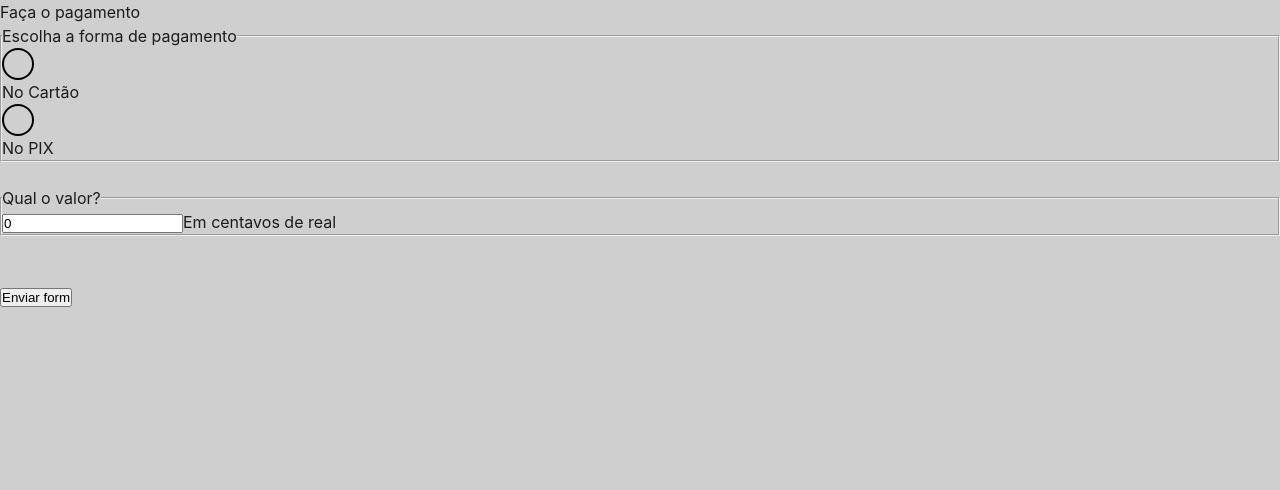
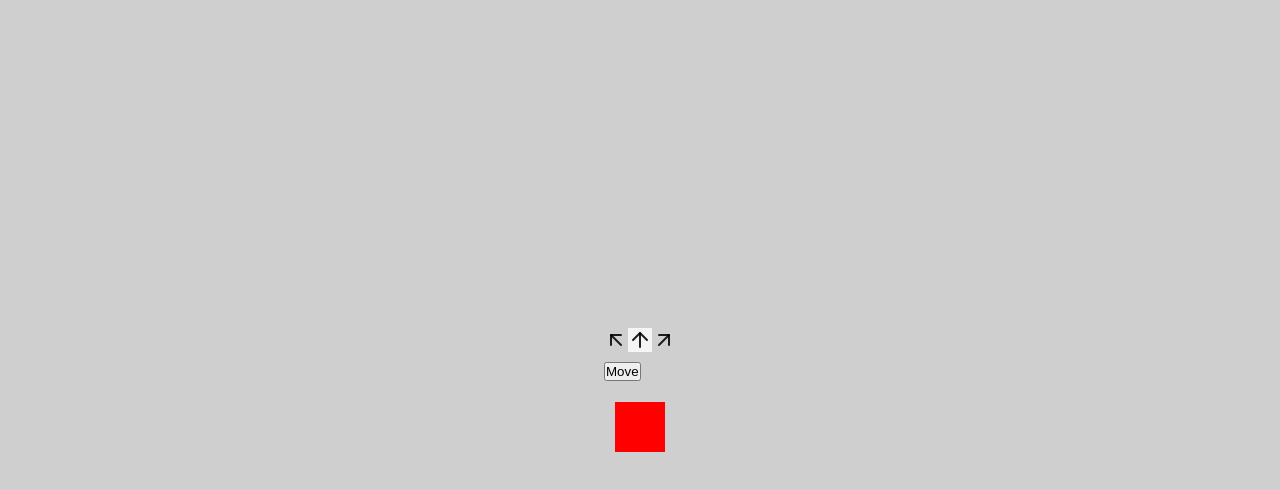
Before and after one commit to StructCE/our-react-components, a React (Vite) app: page / in a window 1280 px wide. Shown: the top 490 px of the page. Built offline with nearby package versions, Linux system fonts and the light colour scheme.

Commit message:
changed stuff

```diff
--- a/src/App.jsx
+++ b/src/App.jsx
@@ -1,7 +1,7 @@
-import { RadioInputExample2 } from "./components/RadioInput/example2";
+import { RadioInputExample } from "./components/RadioInput/example";
 
 function App() {
-  return <RadioInputExample2 />;
+  return <RadioInputExample />;
 }
 
 export default App;
--- a/src/components/RadioInput/example2/CustomRadio.jsx
+++ b/src/components/RadioInput/example2/CustomRadio.jsx
@@ -2,7 +2,8 @@ import styled, { css } from "styled-components";
 
 const Container = styled.div`
   input {
-    display: none;
+    appearance: none;
+    position: absolute;
   }
   label {
     display: flex;
--- a/src/components/RadioInput/example2/index.jsx
+++ b/src/components/RadioInput/example2/index.jsx
@@ -29,6 +29,9 @@ export function RadioInputExample2() {
   function handleSubmit(e) {
     // prevenir o reload da página no "submit" (comportamento padrão do form)
     e.preventDefault();
+
+    // eslint-disable-next-line no-console
+    console.log(formInfo);
 
     // sendInformationToBackend();
   }
--- a/src/components/RadioInput/index.jsx
+++ b/src/components/RadioInput/index.jsx
@@ -4,10 +4,10 @@ export function RadioInput({ children, id, style, ...props }) {
       <input
         id={id}
         {...props}
-        style={{ display: "none", ...style }}
+        style={{ appearance: "none", position: "absolute" }}
         type="radio"
       />
-      <label htmlFor={id}>
+      <label htmlFor={id} style={{ ...style }}>
         {/* Icon/visual instead of normal radio: */}
         {children}
       </label>
```
